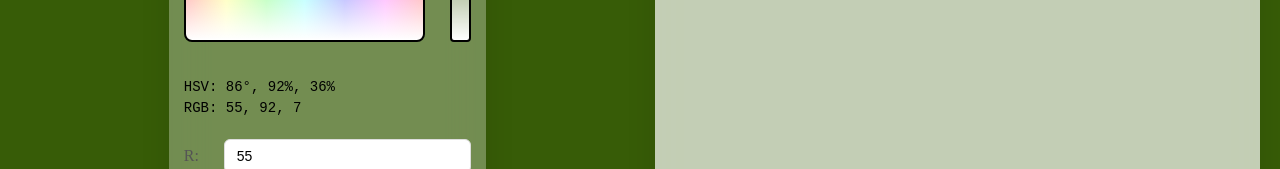
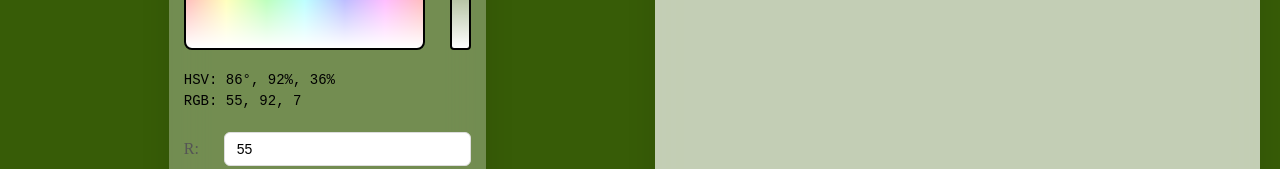
Before and after one commit to kly777/mcolor, a Vue app: page / in a window 1280 px wide. Shown: the part 344-513 px from the top of the page. Built offline with nearby package versions, Linux system fonts and the light colour scheme; no server answers.

Commit message:
style(ColorPicker): 移除颜色输出区域的上边距
- 删除了 .color-output 类中的 margin-top 属性，以调整颜色输出区域的布局

```diff
--- a/src/components/ColorPicker.vue
+++ b/src/components/ColorPicker.vue
@@ -336,7 +336,6 @@ const stopValueDrag = () => {
 }
 
 .color-output {
-  margin-top: 15px;
   font-family: monospace;
   font-size: 14px;
   line-height: 1.5;
```
